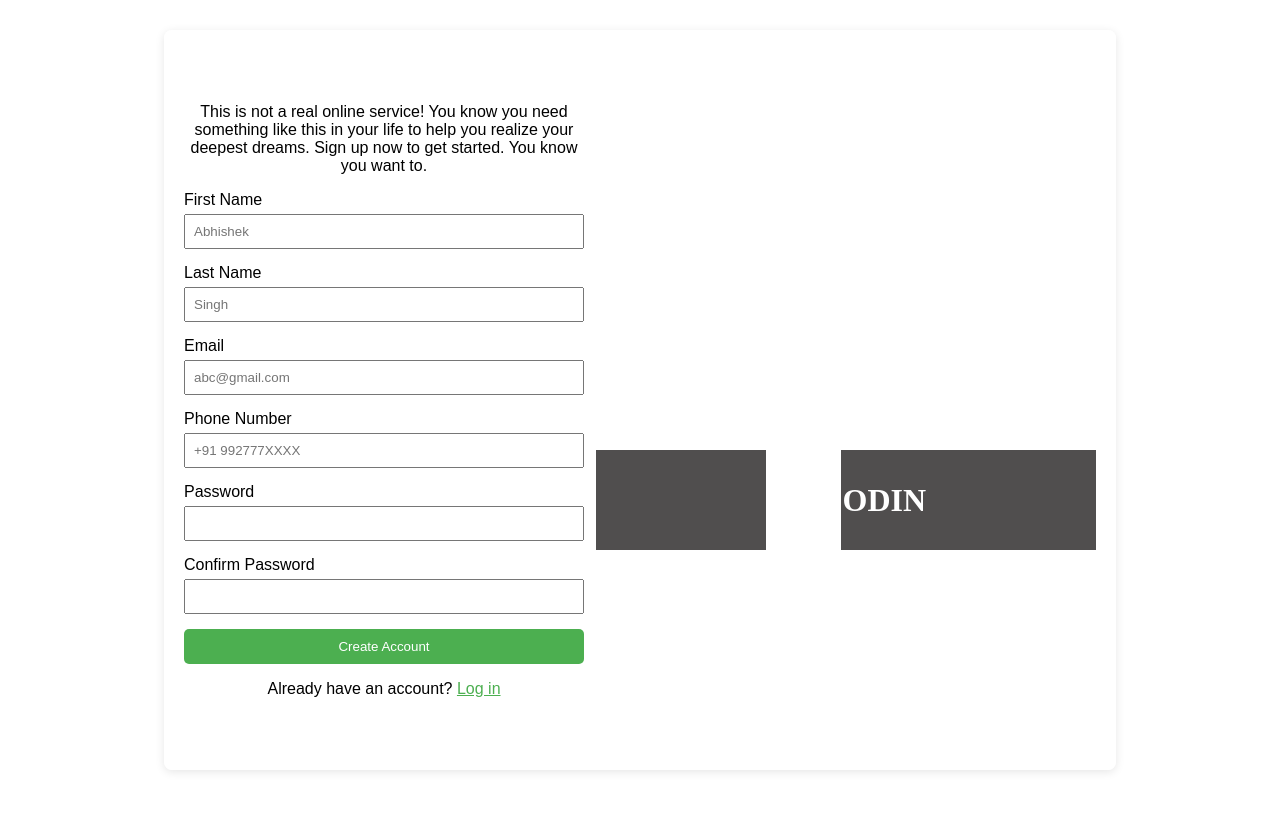
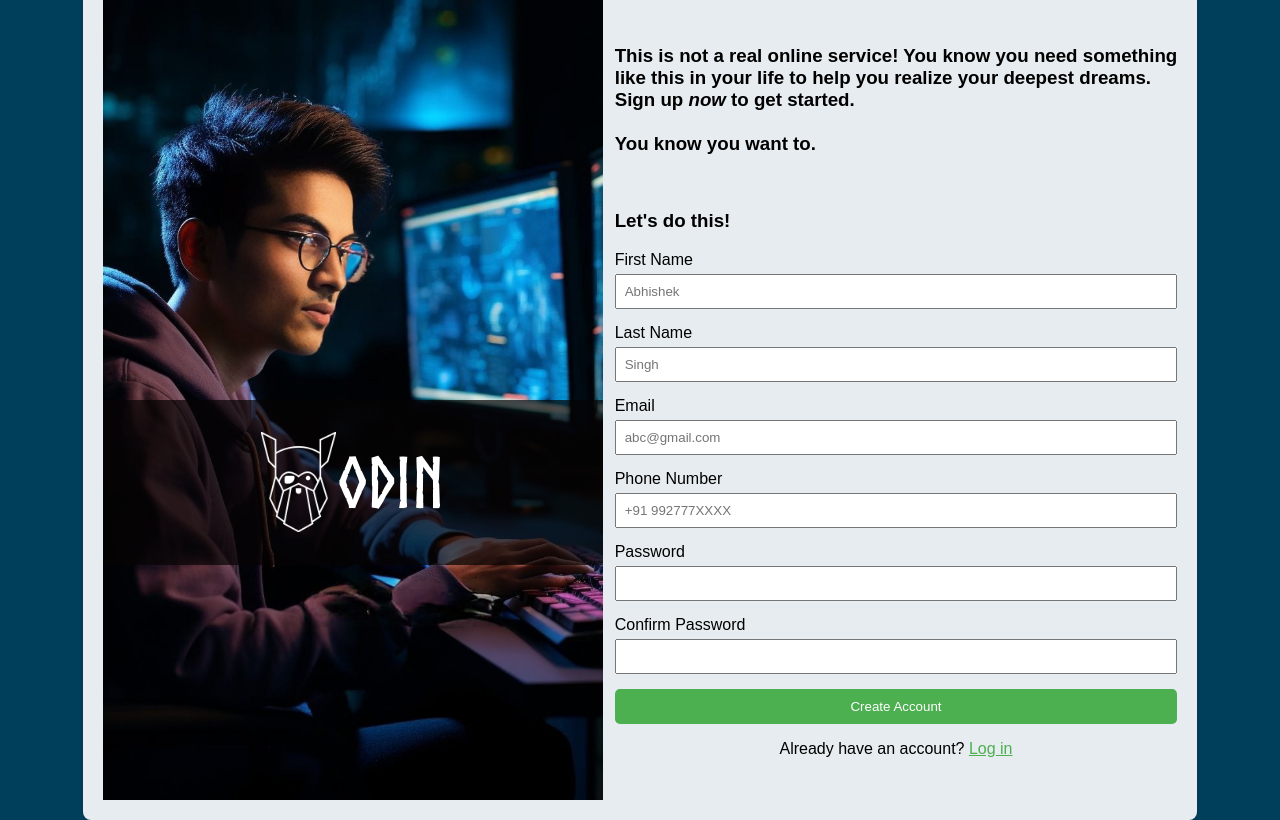
Before and after one commit to ABHISHEK-PRASAD-BAHELIYA/Sign-up-Form, a plain HTML site: page index.html in a window 1280 px wide. Drawn offline with Linux system fonts and the light colour scheme.

Commit message:
add new features

```diff
--- a/index.html
+++ b/index.html
@@ -8,11 +8,21 @@
 </head>
 <body>
 <div class="container">
+    <div class="left-sidebar">
+        <div class="odin-logo">
+            <img src="images/odin-lined.png" alt="odin-logo">
+            <h1>ODIN</h1>
+        </div>
+    </div>
     <div class="form-container">
-        <p>
-            This is not a real online service! You know you need something like this in your life to help you realize your deepest dreams.
-            Sign up now to get started. You know you want to.
-        </p>
+        <h3>
+            This is not a real online service! You know you need something <br/>
+            like this in your life to help you realize your deepest dreams. <br/>
+            Sign up <em>now</em> to get started.
+            <br/><br/> You know you want to.
+        </h3>
+        <br/>
+        <h3>Let's do this!</h3>
         <form id="signup-form">
             <div class="form-group">
                 <label for="first-name">First Name</label>
@@ -43,12 +53,6 @@
         </form>
         <p>Already have an account? <a href="#">Log in</a></p>
     </div>
-    <div class="right-sidebar">
-        <div class="odin-logo">
-            <img src="images/odinlogoImg.jpeg" alt="odin-logo">
-            <h1>ODIN</h1>
-        </div>
-    </div>
 </div>
     <script src="script.js"></script>
 </body>
--- a/style.css
+++ b/style.css
@@ -1,3 +1,8 @@
+@font-face {
+    font-family: Norse-Bold;
+    src: url(Norse-Bold.otf);
+}
+
 body {
     font-family: Arial, sans-serif;
     background-size: cover;
@@ -6,10 +11,11 @@ body {
     align-items: center;
     height: 100vh;
     margin: 0;
+    background-color: #003f5c;
 }
 
 .left-sidebar {
-    background-image: url(images/bgImg.jpeg);
+    background-image: url(images/background.jpeg);
     background-size: cover;
 }
 
@@ -26,14 +32,19 @@ body {
 }
 
 .form-container {
-    max-width: 400px;
+    max-width: 570px;
     margin: auto;
 }
 
 h1 {
     text-align: center;
     color: white;
-    font-family: Nors;
+    font-family: Norse-Bold, sans-serif;
+    font-size: 70px;
+}
+
+h3 {
+    font-weight: bolder;
 }
 
 p {
@@ -78,8 +89,8 @@ a {
     color: #4CAF50;
 }
 
-.right-sidebar {
-    height: 700px;
+.left-sidebar {
+    height: 800px;
     width: 500px;
 }
 
@@ -96,4 +107,5 @@ a {
 
 .odin-logo > img {
     height: 100px;
+
 }
```
Also changed, not shown: Norse-Bold.otf (renamed from images/Norse-Bold.otf), images/background.jpeg (added), images/odin-lined.png (added).
